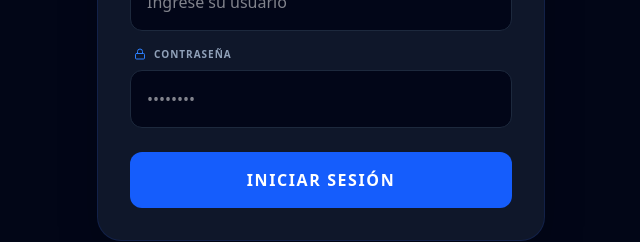
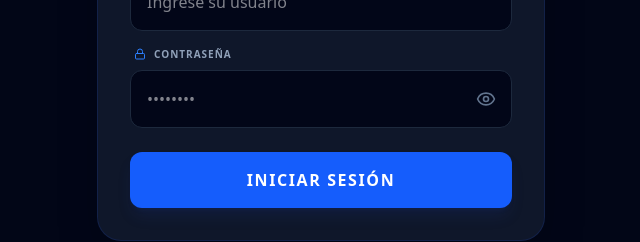
Before and after one commit to Rolando-Du/psa-vuelos-sistema, a React (Vite) app in the folder frontend/: page /login in a window 1280 px wide. Shown: the part 410-652 px from the top of the page, without its empty margins (319-959 px from the left). Built offline with nearby package versions, Linux system fonts and the light colour scheme; no server answers.

Commit message:
detalles del loguin

```diff
--- a/frontend/src/App.jsx
+++ b/frontend/src/App.jsx
@@ -11,7 +11,7 @@ import ProtectedRoute from "./components/ProtectedRoute";
 import Login from "./pages/Login";
 import Register from "./pages/Register";
 
-// Hooks y Contexto (IMPORTANTE: Rutas actualizadas)
+// Hooks y Contexto
 import { useFlights } from "./hooks/useFlights";
 import { useAuth } from "./hooks/useAuth";
 import { AuthProvider } from "./context/AuthContext";
@@ -125,7 +125,7 @@ function App() {
         <Routes>
           <Route path="/login" element={<Login />} />
 
-          {/* RUTA TEMPORAL - Úsala para crear usuario luego borrar */}
+          {/* RUTA TEMPORAL */}
           <Route path="/register-temp-psa" element={<Register />} />
 
           <Route
--- a/frontend/src/api/axios.js
+++ b/frontend/src/api/axios.js
@@ -1,6 +1,5 @@
 import axios from 'axios';
 
-// Usamos la variable de entorno de Vite.
 // Si no existe (en local), usará el puerto 5000 por defecto.
 const api = axios.create({
     baseURL: import.meta.env.VITE_API_URL || 'http://localhost:5000/api',
--- a/frontend/src/components/FlightForm.jsx
+++ b/frontend/src/components/FlightForm.jsx
@@ -120,7 +120,7 @@ const FlightForm = ({ onFlightAdded }) => {
     }
 
     try {
-      // PREPARACIÓN DE DATOS (Soluciona el Error 400)
+      // PREPARACIÓN DE DATOS
       const dataFinal = {
         ...formData,
         // Aseguramos que procedencia y destino nunca sean undefined para el backend
@@ -345,7 +345,7 @@ const FlightForm = ({ onFlightAdded }) => {
 
             <div className="flex flex-col gap-1">
               <label className="text-[9px] text-slate-500 font-bold uppercase ml-1">
-                Rol
+                TRIP-PAX
               </label>
               <select
                 name="tripPax"
--- a/frontend/src/components/ProtectedRoute.jsx
+++ b/frontend/src/components/ProtectedRoute.jsx
@@ -1,6 +1,6 @@
 import React from 'react';
 import { Navigate } from 'react-router-dom';
-import { useAuth } from '../hooks/useAuth'; // IMPORTACIÓN ACTUALIZADA
+import { useAuth } from '../hooks/useAuth';
 
 const ProtectedRoute = ({ children, adminOnly = false }) => {
     const { user, loading } = useAuth();
--- a/frontend/src/context/AuthContext.jsx
+++ b/frontend/src/context/AuthContext.jsx
@@ -27,7 +27,7 @@ export const AuthProvider = ({ children }) => {
 
         setUser(userData);
         // 2. Guardamos en sessionStorage
-        sessionStorage.setItem('user', JSON.stringify(userData)); // CAMBIADO
+        sessionStorage.setItem('user', JSON.stringify(userData));
 
         // Configuramos el token en axios para futuras peticiones
         api.defaults.headers.common['Authorization'] = `Bearer ${userData.token}`;
@@ -42,7 +42,7 @@ export const AuthProvider = ({ children }) => {
     const logout = () => {
         setUser(null);
         // 3. Limpiamos sessionStorage
-        sessionStorage.removeItem('user'); // CAMBIADO
+        sessionStorage.removeItem('user');
         delete api.defaults.headers.common['Authorization'];
     };
 
--- a/frontend/src/hooks/useFlights.js
+++ b/frontend/src/hooks/useFlights.js
@@ -8,7 +8,6 @@ export const useFlights = (refreshTrigger) => {
     const fetchFlights = useCallback(async () => {
         try {
             setLoading(true);
-            // CORRECCIÓN: Se cambió '/flights' por '/'
             const res = await api.get('/');
             setFlights(res.data);
         } catch (error) {
--- a/frontend/src/pages/Login.jsx
+++ b/frontend/src/pages/Login.jsx
@@ -1,13 +1,15 @@
 import React, { useState } from "react";
-import { useAuth } from "../hooks/useAuth"; // ACTUALIZADO: Ahora viene de hooks
+import { useAuth } from "../hooks/useAuth";
 import { useNavigate } from "react-router-dom";
-import { Lock, User, ShieldCheck, AlertCircle } from "lucide-react";
+// Añadimos Eye y EyeOff
+import { Lock, User, Eye, EyeOff } from "lucide-react";
 import logoPSA from "../assets/Logo-PSA.webp";
 import Swal from "sweetalert2";
 
 const Login = () => {
   const [username, setUsername] = useState("");
   const [password, setPassword] = useState("");
+  const [showPassword, setShowPassword] = useState(false);
   const [loading, setLoading] = useState(false);
 
   const { login } = useAuth();
@@ -64,9 +66,10 @@ const Login = () => {
 
           <form onSubmit={handleSubmit} className="p-8 space-y-6">
             <div className="space-y-4">
+              {/* INPUT USUARIO */}
               <div className="space-y-2">
                 <label className="text-[10px] text-slate-400 font-black uppercase tracking-widest ml-1 flex items-center gap-2">
-                  <User size={12} className="text-blue-500" /> Identificador / LUP
+                  <User size={12} className="text-blue-500" /> Nombre de usuario
                 </label>
                 <input
                   type="text"
@@ -78,25 +81,35 @@ const Login = () => {
                 />
               </div>
 
+              {/* INPUT CONTRASEÑA CON OJO */}
               <div className="space-y-2">
                 <label className="text-[10px] text-slate-400 font-black uppercase tracking-widest ml-1 flex items-center gap-2">
                   <Lock size={12} className="text-blue-500" /> Contraseña
                 </label>
+                <div className="relative group">
                   <input
-                  type="password"
+                    type={showPassword ? "text" : "password"}
                     value={password}
                     onChange={(e) => setPassword(e.target.value)}
-                  className="w-full p-4 bg-slate-950 text-white rounded-xl border border-slate-800 outline-none focus:border-blue-500/50"
+                    className="w-full p-4 bg-slate-950 text-white rounded-xl border border-slate-800 outline-none focus:border-blue-500/50 pr-12"
                     placeholder="••••••••"
                     required
                   />
+                  <button
+                    type="button"
+                    onClick={() => setShowPassword(!showPassword)}
+                    className="absolute right-4 top-1/2 -translate-y-1/2 text-slate-500 hover:text-blue-500 transition-colors"
+                  >
+                    {showPassword ? <EyeOff size={20} /> : <Eye size={20} />}
+                  </button>
+                </div>
               </div>
             </div>
 
             <button
               type="submit"
               disabled={loading}
-              className="w-full py-4 bg-blue-600 hover:bg-blue-500 text-white rounded-xl font-black uppercase tracking-widest transition-all"
+              className="w-full py-4 bg-blue-600 hover:bg-blue-500 text-white rounded-xl font-black uppercase tracking-widest transition-all shadow-lg shadow-blue-900/20 active:scale-[0.98]"
             >
               {loading ? "Verificando..." : "Iniciar Sesión"}
             </button>
```
Lines whose indentation alone changed are shown as unchanged.
